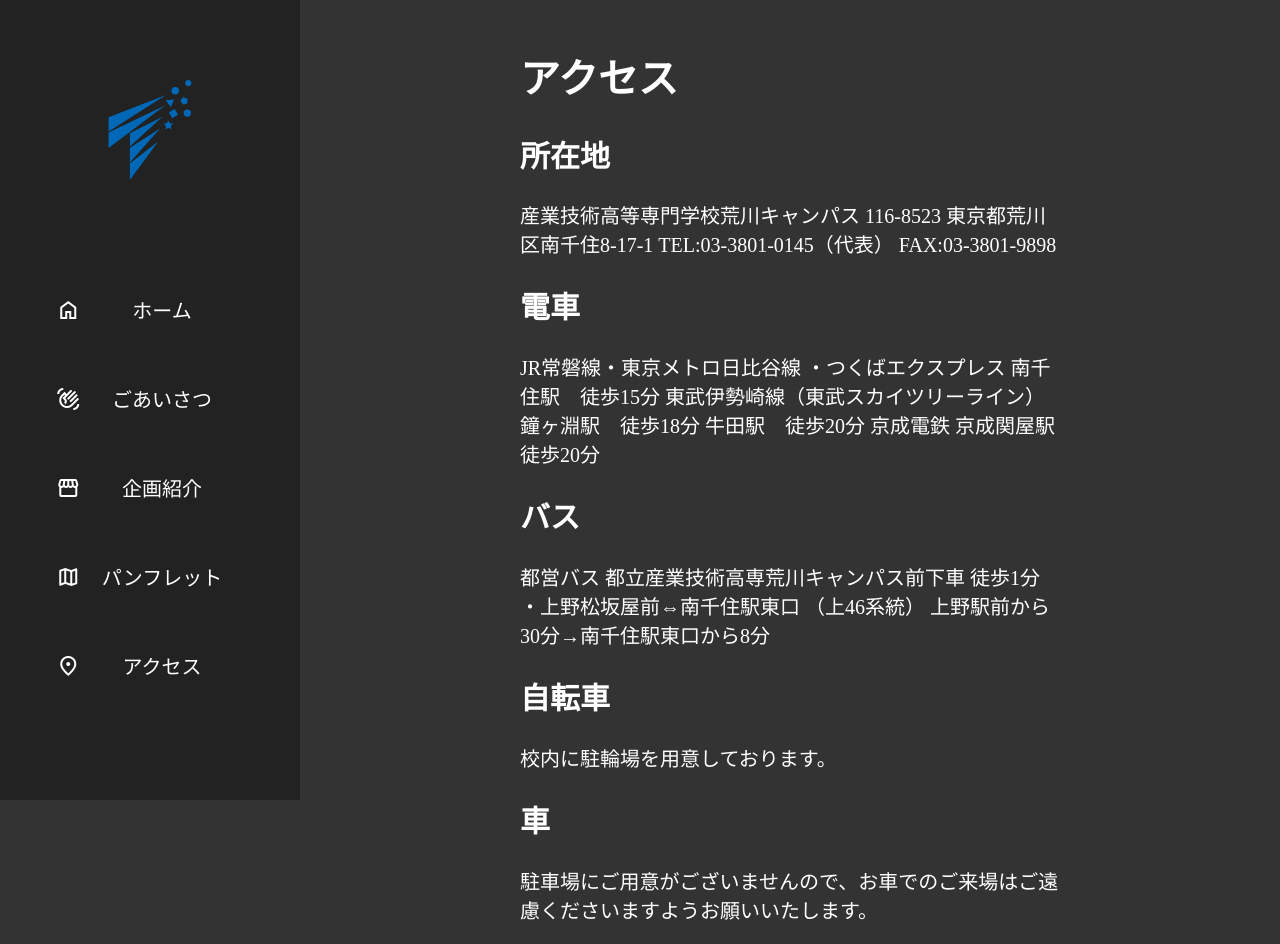
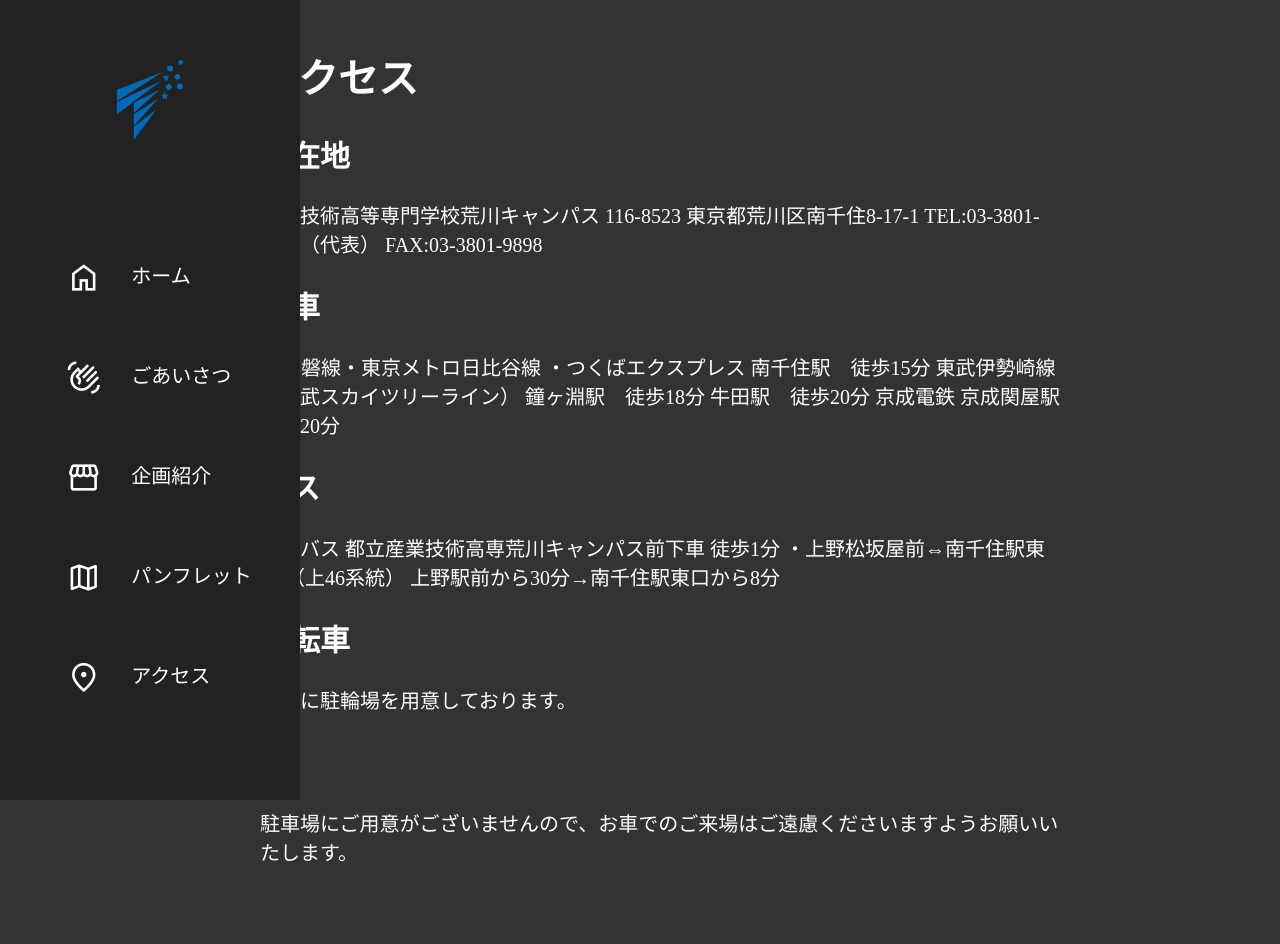
Before and after one commit to adelppi/Kousensai-web, a Vue app in the folder vue-src/: page /Access in a window 1280 px wide. After the commit the page ends 886 px from the top, so only its background shows below. Built offline with nearby package versions, Linux system fonts and the light colour scheme.

Commit message:
メニューバーよこふわふわ

```diff
--- a/vue-src/src/components/MenuBar.vue
+++ b/vue-src/src/components/MenuBar.vue
@@ -31,15 +31,17 @@ export default {
         href="https://fonts.googleapis.com/css2?family=Material+Symbols+Outlined:opsz,wght,FILL,GRAD@48,300,0,0" />
     <div class="menu-bar">
         <div class="menu-bar-nav">
+            <div class="logo-container">
                 <RouterLink to="/Home">
-                <img src="../assets/logo.svg" style="width: 100px;">
+                    <img src="../assets/logo.svg" class="logo">
                 </RouterLink>
+            </div>
             <div class="spacer"></div>
             <RouterLink v-for="menu in menus" :to="menu.path" class="menu-item">
                 <div class="menu-link">
-                    <span class="material-symbols-outlined">
-                        {{ menu.icon }}
-                    </span>
+                    <div class="menu-icon">
+                        <span class="material-symbols-outlined">{{ menu.icon }}</span>
+                    </div>
                     <span class="link-text">{{ menu.label }}</span>
                 </div>
             </RouterLink>
@@ -50,72 +52,119 @@ export default {
 
 <style scoped>
 .menu-bar {
+    width: 7.5rem;
+    height: 100vh;
     position: fixed;
     background-color: #222;
+    transition: all 0.2s ease;
+}
+
+.menu-bar:hover {
+    width: 15rem;
 }
 
 .menu-bar-nav {
     list-style: none;
     padding: 0;
     margin: 0;
-    margin-top: 10vh;
     display: flex;
     flex-direction: column;
     align-items: center;
 }
 
 .menu-item {
+    display: flex;
     width: 62.5%;
-    padding: 0.5rem;
-    margin-bottom: 2rem;
+    padding: 1rem;
+    margin-bottom: 1rem;
+    margin-left: 2rem;
     color: #ffffff;
+    transition: all 0.1s ease-out;
+}
+
+.menu-bar:hover .menu-item {
+    margin-left: 1rem;
 }
 
 .menu-item:hover {
+    padding: 2rem;
+    margin-left: 0;
     color: #222;
     background-color: #ffffff;
-    transition: all 0.25s;
+    transition: all 0.3s ease-out;
 }
 
 .menu-link {
     display: flex;
-    align-items: center;
     text-decoration: none;
 }
 
+.menu-icon {
+    margin-right: 0rem;
+    transition: margin-right 0.2s ease;
+}
+
+.menu-bar:hover .menu-icon {
+    margin-right: 1.5rem;
+}
+
+.link-icon {
+    padding: 3rem;
+}
+
+.menu-bar:hover .link-icon {
+    margin-left: 0;
+    margin-right: 0;
+}
+
 .link-text {
-    margin-left: auto;
-    margin-right: auto;
+    white-space: nowrap;
     text-decoration: inherit;
+    opacity: 0;
+    transition: opacity 0.2s ease;
+}
+
+.menu-bar:hover .link-text {
+    opacity: 1;
+}
+
+.menu-item:hover .link-text {
+    display: block;
+    font-size: 1.25rem;
+}
+
+.menu-bar:hover .link-text {
+    display: block;
 }
 
 .spacer {
     margin-bottom: 5rem;
 }
 
-/* モバイルのとき */
-@media only screen and (max-width: 600px) {
-    .menu-bar {
-        bottom: 0;
-        width: 100vw;
-        height: 5rem;
+.material-symbols-outlined {
+    font-size: 1.75rem;
 }
 
-    .menu-bar-nav {
-        flex-direction: row;
+.menu-item:hover .material-symbols-outlined {
+    font-size: 2rem;
 }
 
-    .menu-link {
-        justify-content: center;
+.logo-container {
+    height: 7rem;
 }
 
+.logo {
+    margin-top: 3rem;
+    width: 3rem;
+    transition: all 0.2s ease;
 }
 
+.menu-bar:hover .logo {
+    width: 4rem;
+}
+
+/* モバイルのとき */
+@media only screen and (max-width: 600px) {}
+
 /* モバイルでないとき */
-@media only screen and (min-width: 600px) {
-    .menu-bar {
-        width: 15rem;
-        height: 100vh;
-    }
-}
-</style>
+@media only screen and (min-width: 600px) {}</style>
--- a/vue-src/src/style.css
+++ b/vue-src/src/style.css
@@ -11,7 +11,7 @@ body {
 }
 
 main {
-    margin-left: 25rem;
+    margin-left: 12rem;
     margin-right: 10rem;
     padding: 1rem;
 }
```
Lines whose indentation alone changed are shown as unchanged.
